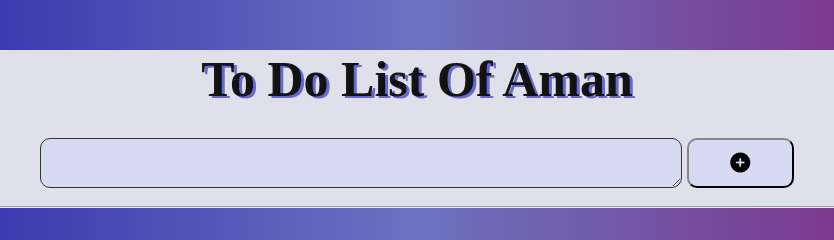
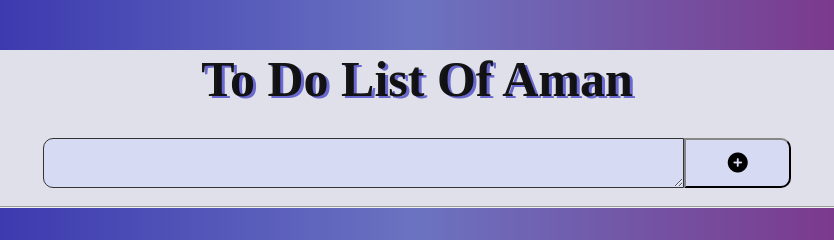
Before and after one commit to Aman-1704/Todolist, a plain HTML site: page index.html in a window 1280 px wide. Shown: the top 240 px of the page, 223-1057 px from the left. Drawn offline with Linux system fonts and the light colour scheme.

Commit message:
Update style.css

```diff
--- a/style.css
+++ b/style.css
@@ -28,7 +28,7 @@ body {
 /* container */
 .inputcol {
     display: grid;
-    column-gap: 5px;
+/*     column-gap: 5px; */
     grid-template-columns: 60% 10%;
     justify-content: center;
     margin-top: 10px;
@@ -39,7 +39,7 @@ body {
     height: 50px;
     max-width: 100%;
     min-width: 100%;
-    border-radius: 10px;
+    border-radius:10px 0 0 10px;
     border-color: #333;
     font-size: 20px;
     padding: 10px 10px;
@@ -69,7 +69,7 @@ body {
 }
 
 .buttoninput {
-    border-radius: 10px;
+    border-radius:0 10px 10px 0;
     border-color: #333;
     background-color: rgba(212, 217, 245, 0.8);
     font-size: 20px;
```
